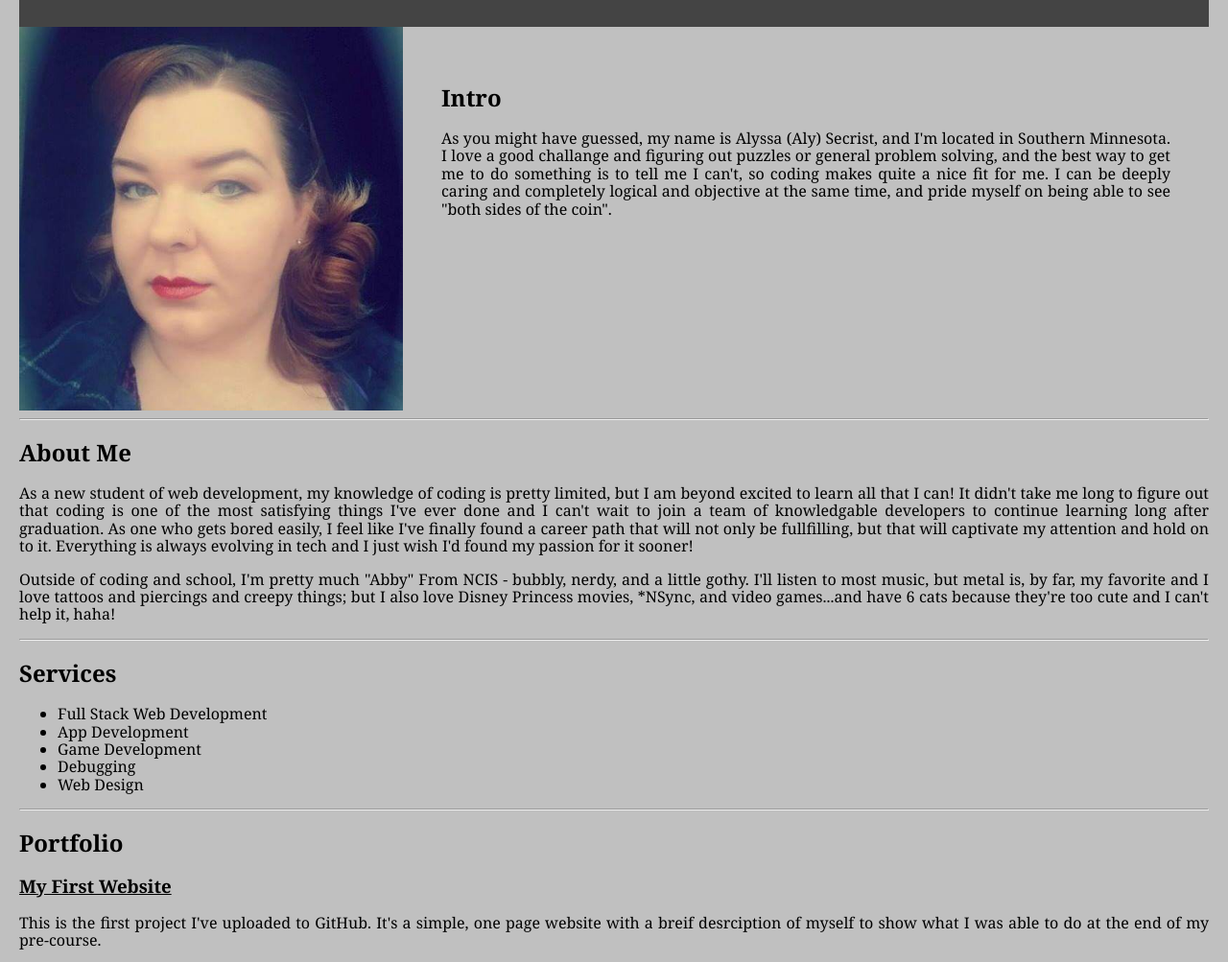
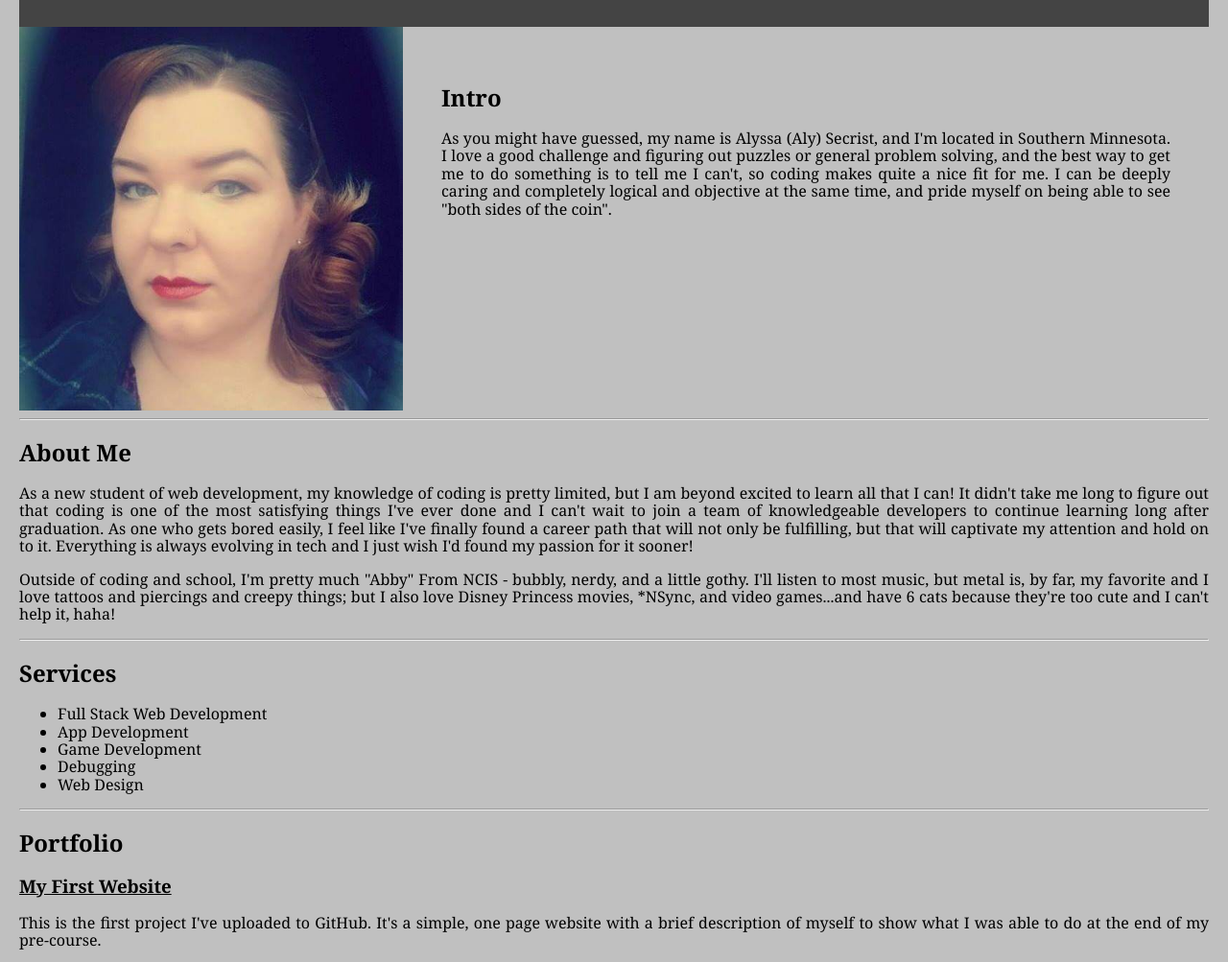
Before and after one commit to AlySecrist/Thinkful-Portfolio, a plain HTML site: page index.html in a window 1280 px wide. Shown: the part 127-1130 px from the top of the page at 96% size. Drawn offline with nearby package versions, Linux system fonts and the light colour scheme.

Commit message:
Update index.html

```diff
--- a/index.html
+++ b/index.html
@@ -1,5 +1,3 @@
-<!--Please submit the GitHub.com repo URL, as well as the GitHub.io website address, to be reviewed. If you submit your Repl.it URL, your project will not be reviewed or graded.-->
-
 <!DOCTYPE html>
 <html lang="en">
   <head>
@@ -29,7 +27,7 @@
 
         <div id="top">
           <h2>Intro</h2>
-          <p>As you might have guessed, my name is Alyssa (Aly) Secrist, and I'm located in Southern Minnesota. I love a good challange and figuring out puzzles or general problem solving, and the best way to get me to do something is to tell me I can't, so coding makes quite a nice fit for me. I can be deeply caring and completely logical and objective at the same time, and pride myself on being able to see "both sides of the coin".</p>
+          <p>As you might have guessed, my name is Alyssa (Aly) Secrist, and I'm located in Southern Minnesota. I love a good challenge and figuring out puzzles or general problem solving, and the best way to get me to do something is to tell me I can't, so coding makes quite a nice fit for me. I can be deeply caring and completely logical and objective at the same time, and pride myself on being able to see "both sides of the coin".</p>
         </div>
       </section>
 
@@ -38,7 +36,7 @@
       <!--passion for the web, desire to work on a team, personality outside coding-->
       <section id="aboutMe">
         <h2>About Me</h2>
-        <p>As a new student of web development, my knowledge of coding is pretty limited, but I am beyond excited to learn all that I can! It didn't take me long to figure out that coding is one of the most satisfying things I've ever done and I can't wait to join a team of knowledgable developers to continue learning long after graduation. As one who gets bored easily, I feel like I've finally found a career path that will not only be fullfilling, but that will captivate my attention and hold on to it. Everything is always evolving in tech and I just wish I'd found my passion for it sooner!</p>
+        <p>As a new student of web development, my knowledge of coding is pretty limited, but I am beyond excited to learn all that I can! It didn't take me long to figure out that coding is one of the most satisfying things I've ever done and I can't wait to join a team of knowledgeable developers to continue learning long after graduation. As one who gets bored easily, I feel like I've finally found a career path that will not only be fulfilling, but that will captivate my attention and hold on to it. Everything is always evolving in tech and I just wish I'd found my passion for it sooner!</p>
 
         <p>Outside of coding and school, I'm pretty much "Abby" From NCIS - bubbly, nerdy, and a little gothy. I'll listen to most music, but metal is, by far, my favorite and I love tattoos and piercings and creepy things; but I also love Disney Princess movies, *NSync, and video games...and have 6 cats because they're too cute and I can't help it, haha!</p>
       </section>
@@ -63,7 +61,7 @@
       <section id="portfolio">
         <h2>Portfolio</h2>
           <h3><a href="https://alysecrist.github.io/first-website/" target= "blank">My First Website</a></h3>
-            <p>This is the first project I've uploaded to GitHub. It's a simple, one page website with a breif desrciption of myself to show what I was able to do at the end of my pre-course.</p>
+            <p>This is the first project I've uploaded to GitHub. It's a simple, one page website with a brief description of myself to show what I was able to do at the end of my pre-course.</p>
       </section>
 
       <!--email form, link to github, link to linkedin-->
```
